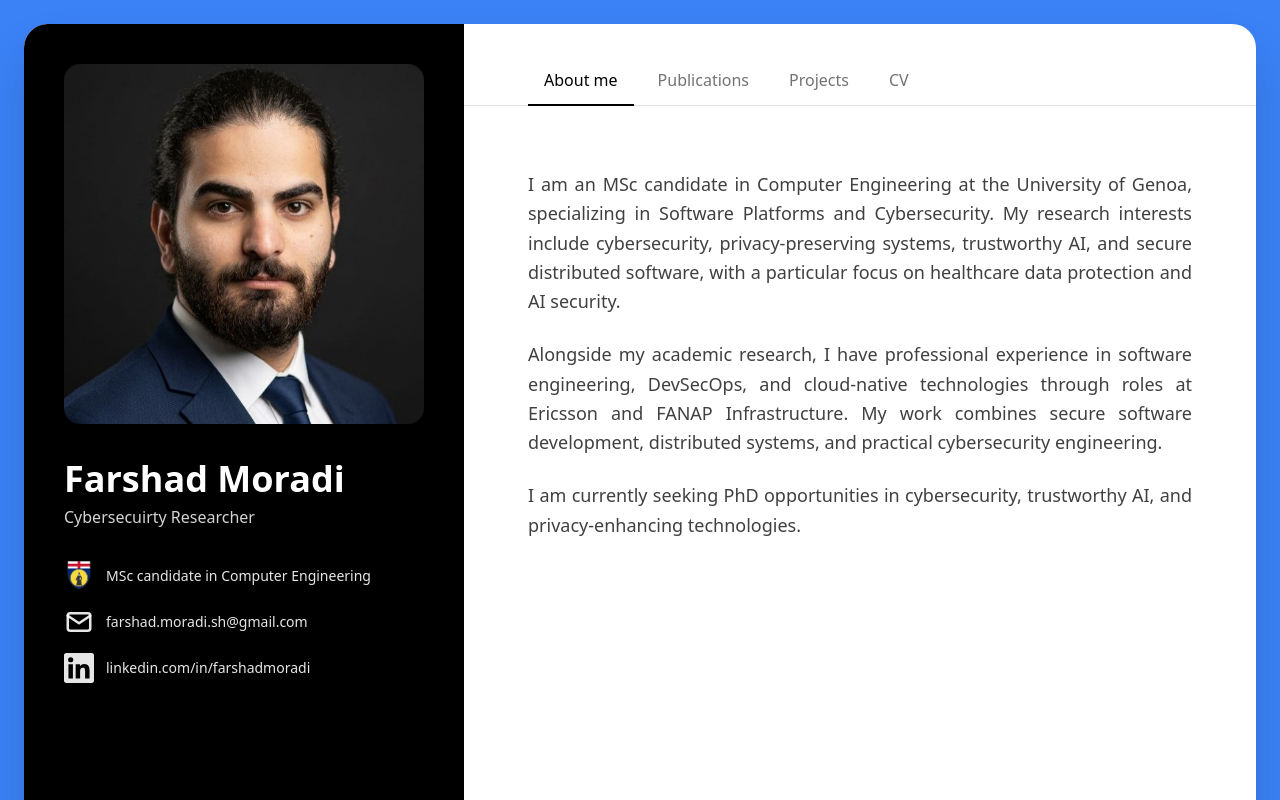
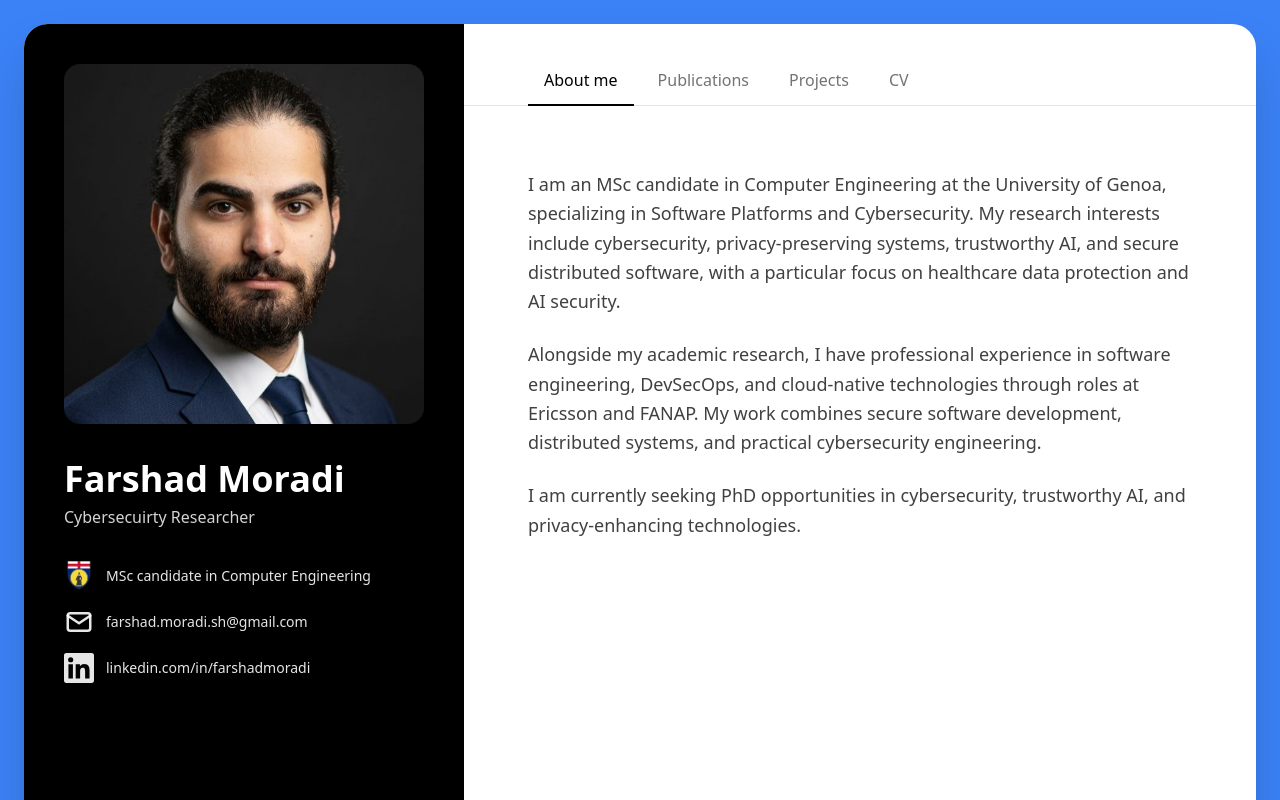
Before and after one commit to Farshadmrd-com/academic_farshadmrd, an Angular app: page / in a window 1280 px wide. Shown: the top 800 px of the page. Built offline with nearby package versions, Linux system fonts and the light colour scheme.

Commit message:
removed justify content

```diff
--- a/src/app/app.html
+++ b/src/app/app.html
@@ -53,7 +53,7 @@
         }
       </nav>
 
-      <div class="p-12 md:p-16 space-y-6 text-justify h-[970px] overflow-hidden">
+      <div class="p-12 md:p-16 space-y-6 h-[970px] overflow-hidden">
         @switch (activeTab()) {
           @case ('about') {
             <p>
@@ -63,7 +63,7 @@
             </p>
             <p>
               Alongside my academic research, I have professional experience in software engineering, DevSecOps, and
-              cloud-native technologies through roles at Ericsson and FANAP Infrastructure. My work combines secure software
+              cloud-native technologies through roles at Ericsson and FANAP. My work combines secure software
               development, distributed systems, and practical cybersecurity engineering.
             </p>
             <p>
```
